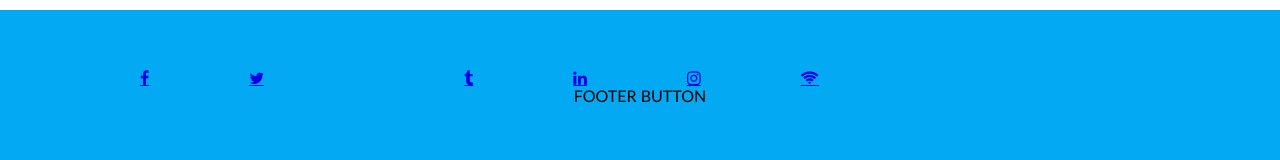
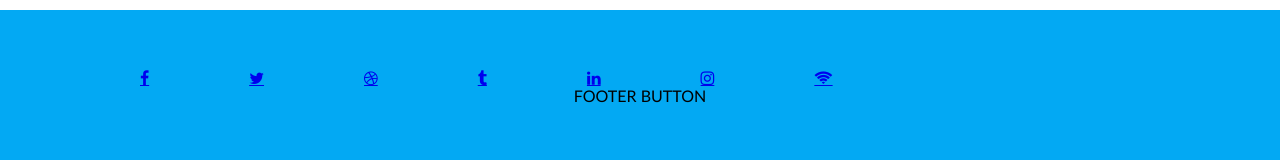
Before and after one commit to amik33/44-grupe-coming-soon, a website: page index.html in a window 1280 px wide. Shown: the part 502-662 px from the top of the page. Drawn offline with Linux system fonts and the light colour scheme.

Commit message:
FontAwesome

```diff
--- a/index.html
+++ b/index.html
@@ -41,7 +41,7 @@
         <div class="row">
             <a class="fa fa-facebook" href="#"></a>
             <a class="fa fa-twitter" href="#"></a>
-            <a class="fa fa-dribble" href="#"></a>
+            <a class="fa fa-dribbble" href="#"></a>
             <a class="fa fa-tumblr" href="#"></a>
             <a class="fa fa-linkedin" href="#"></a>
             <a class="fa fa-instagram" href="#"></a>
```
